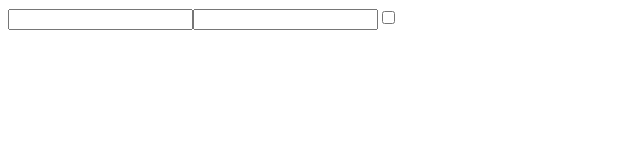
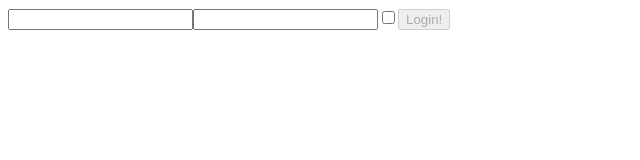
Before and after one commit to GiuseppeCrimi99/REACT, a React (Vite) app in the folder my-app/: page / in a window 1280 px wide. Shown: the top 160 px of the page, without its empty margins (0-640 px from the left). Built offline with nearby package versions, Linux system fonts and the light colour scheme.

Commit message:
third exercise of ctrlform

```diff
--- a/my-app/src/Login.jsx
+++ b/my-app/src/Login.jsx
@@ -10,7 +10,7 @@ import { useState } from "react"
         }
     }
 
-        export function Login(){
+        export function Login(onLogin){
             const [data, setData]=useState(createData())
 
             function handleImput(event){
@@ -28,6 +28,9 @@ import { useState } from "react"
 
 
 
+                function isLoginDisabled() {
+                    return !data.username || !data.password;
+                  }
 
 
 
@@ -36,6 +39,7 @@ import { useState } from "react"
             <input name="username"value={data.username}onChange={handleImput} />
             <input name="password"type="password"value={data.password}onChange={handleImput} />
             <input name="checkbox"type="checkbox" value={data.checkbox}onChange={handleImput}/>
+            <button disabled={isLoginDisabled()}>Login!</button>
 
         </>
     )
```
